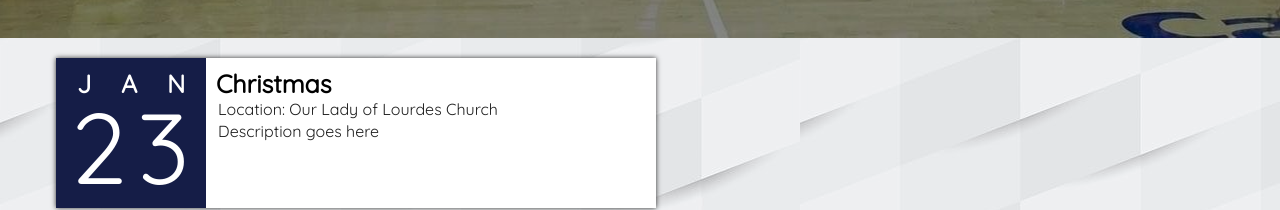
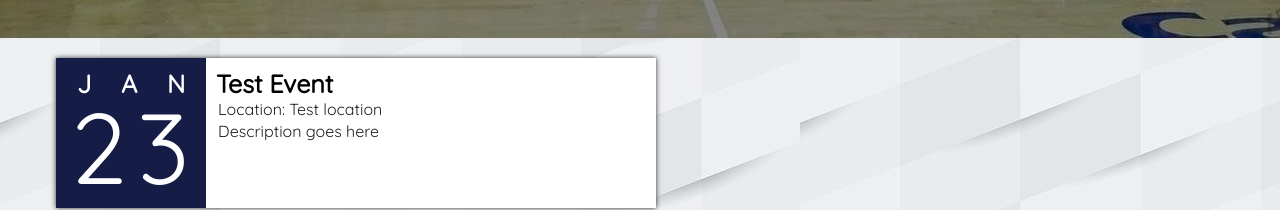
Before and after one commit to t3rminal0ne/t3rminal0ne.github.io, a plain HTML site: page pages/events.html in a window 1280 px wide. Shown: the part 438-648 px from the top of the page. Drawn offline with Linux system fonts and the light colour scheme.

Commit message:
changed christmas

```diff
--- a/pages/events.html
+++ b/pages/events.html
@@ -36,8 +36,8 @@
                     <p class='p-day'>23</p>
                 </div>
                 <div class='event-holder-content'>
-                    <p class='p-what'>Christmas</p>
-                    <p class='p-location'>Location: Our Lady of Lourdes Church</p>
+                    <p class='p-what'>Test Event</p>
+                    <p class='p-location'>Location: Test location</p>
                     <p class='p-description'>Description goes here</p>
                 </div>
             </div>
```
